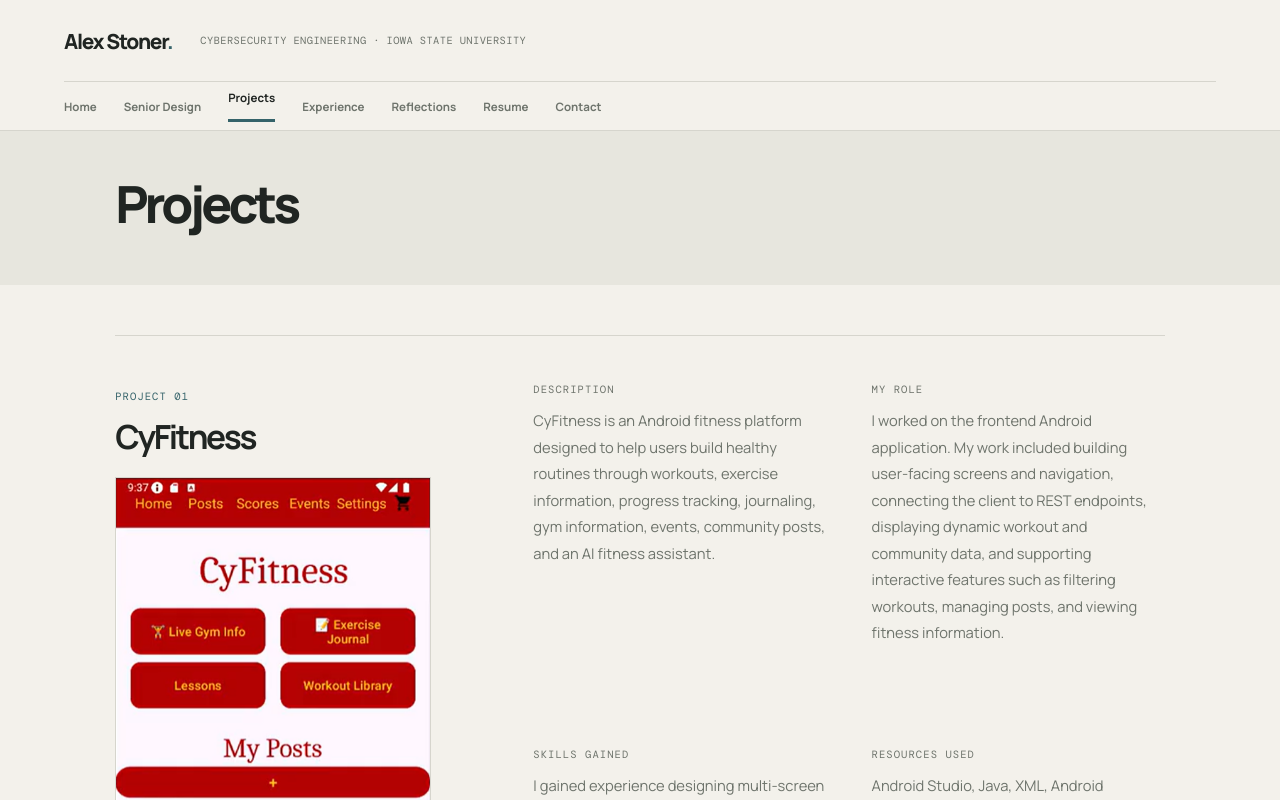
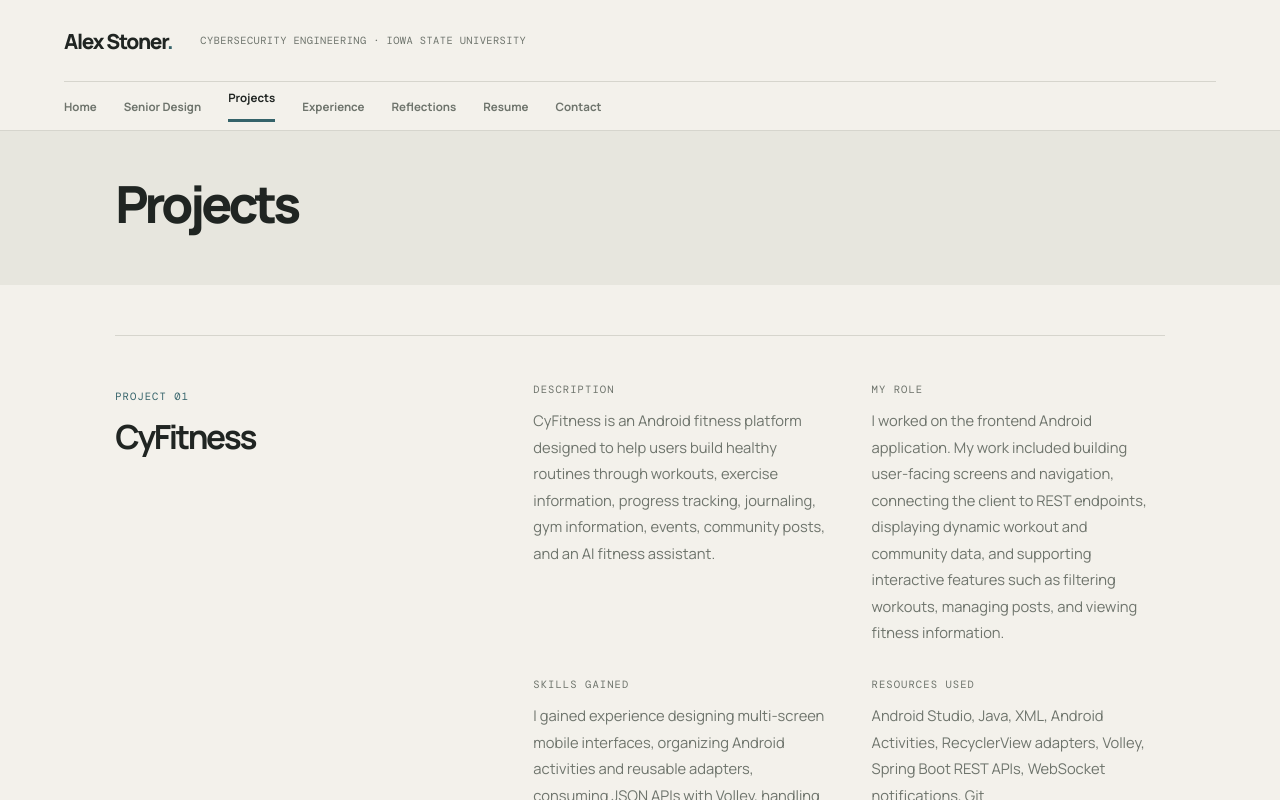
Before and after one commit to alexstoner10/CPRE4910-Portfolio, a React (Vite) app: page / in a window 1280 px wide. Both pictures are taken after a click on the button "Projects". Shown: the top 800 px of the page. Built offline with nearby package versions, Linux system fonts and the light colour scheme; a web font is replaced by a local one.

Commit message:
deleted images

```diff
--- a/src/App.jsx
+++ b/src/App.jsx
@@ -15,7 +15,6 @@ const projects = [
     number: "01",
     title: "CyFitness",
     tag: "Project 01",
-    image: "/CPRE4910-Portfolio/documents/cyfitness.png",
     description: "CyFitness is an Android fitness platform designed to help users build healthy routines through workouts, exercise information, progress tracking, journaling, gym information, events, community posts, and an AI fitness assistant.",
     role: "I worked on the frontend Android application. My work included building user-facing screens and navigation, connecting the client to REST endpoints, displaying dynamic workout and community data, and supporting interactive features such as filtering workouts, managing posts, and viewing fitness information.",
     skills: "I gained experience designing multi-screen mobile interfaces, organizing Android activities and reusable adapters, consuming JSON APIs with Volley, handling asynchronous data and user interactions, and coordinating frontend work with a Spring Boot backend and a larger team.",
@@ -35,7 +34,6 @@ const projects = [
     number: "03",
     title: "Global Bites",
     tag: "Project 03",
-    image: "/CPRE4910-Portfolio/documents/global_bites.png",
     description: "Global Bites is a full-stack restaurant web application that combines food discovery with cultural context. Users can explore cuisines, view restaurant and dish information, read about cultural background, leave reviews, and move through menu, cart, checkout, and order-history experiences.",
     role: "I worked on the frontend and created the Menu, Explore, and Review pages. I established their page structures and navigation, built the interfaces that display cuisine and dish information, connected the pages to backend GET and POST requests, and contributed to the Confirmation page and supporting static pages.",
     skills: "I gained experience building React pages with reusable components, using React Router for navigation, loading and submitting data through APIs, designing review and rating interactions, organizing responsive page styling, and collaborating across frontend and backend responsibilities.",
@@ -108,7 +106,7 @@ function Home({ goTo }) {
 function PageIntro({ number, eyebrow, title, children }) { return <section className="page-intro section-pad"><div className="section-label"><span>{number}</span><span>{eyebrow}</span></div><div><h1>{title}</h1>{children && <p className="page-lede">{children}</p>}</div></section>; }
 
 function Projects() {
-  return <><PageIntro title={<>Projects</>} ></PageIntro><section className="project-list section-pad">{projects.map((project) => <article className="project-card" key={project.number}><div className="project-heading"><div><span className="card-tag">{project.tag}</span><h2>{project.title}</h2>{project.image && <img className="project-image" src={project.image} alt={`${project.title} project`} />}</div></div><div className="project-details"><Detail label="Description" text={project.description} /><Detail label="My role" text={project.role} /><Detail label="Skills gained" text={project.skills} /><Detail label="Resources used" text={project.resources} />{project.demoLink && <div className="detail"><span>Demo</span><p><a className="resource-link" href={project.demoLink.url} target="_blank" rel="noreferrer">{project.demoLink.label}</a></p></div>}</div></article>)}</section></>;
+  return <><PageIntro title={<>Projects</>} ></PageIntro><section className="project-list section-pad">{projects.map((project) => <article className="project-card" key={project.number}><div className="project-heading"><div><span className="card-tag">{project.tag}</span><h2>{project.title}</h2></div></div><div className="project-details"><Detail label="Description" text={project.description} /><Detail label="My role" text={project.role} /><Detail label="Skills gained" text={project.skills} /><Detail label="Resources used" text={project.resources} />{project.demoLink && <div className="detail"><span>Demo</span><p><a className="resource-link" href={project.demoLink.url} target="_blank" rel="noreferrer">{project.demoLink.label}</a></p></div>}</div></article>)}</section></>;
 }
 
 function SeniorDesign() {
--- a/src/index.css
+++ b/src/index.css
@@ -49,7 +49,6 @@ h1 em, h2 em { font-family: var(--serif); font-weight: 500; letter-spacing: -.06
 .project-card { border-top: 1px solid var(--line); padding: 47px 0 58px; display: grid; grid-template-columns: 1fr 2fr; gap: 8vw; }
 .project-card:last-child { border-bottom: 1px solid var(--line); }
 .project-heading { display: flex; gap: 28px; }
-.project-image { display: block; width: 100%; max-width: 440px; height: auto; margin-top: 24px; border: 1px solid var(--line); }
 .project-number { color: var(--accent); padding-top: 7px; }
 .card-tag { color: var(--accent); }
 .project-card h2, .document-card h2, .experience-layout h2 { margin: 15px 0 0; font-size: clamp(1.6rem, 2.6vw, 2.8rem); letter-spacing: -.07em; line-height: 1; }
```
Also changed, not shown: public/documents/cyfitness.png (deleted), 1 other file (tests, documents, lock files or other folders).
